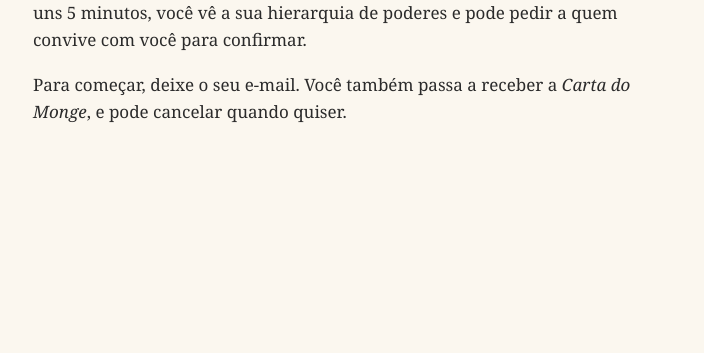
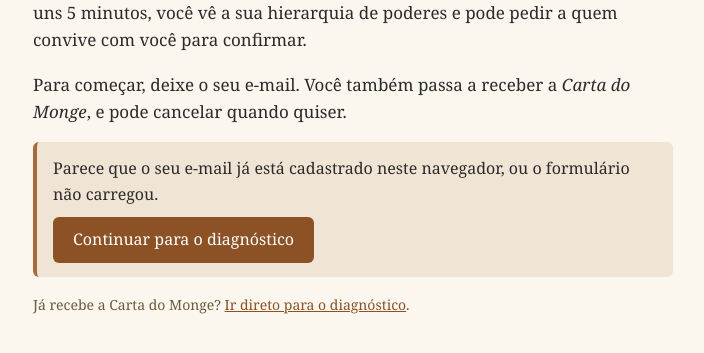
Before and after one commit to marciocontreras/mongedewallstreet-testes, a plain HTML site: page poderes/index.html in a window 1280 px wide. Shown: the part 141-494 px from the top of the page, without its empty margins (287-991 px from the left). Drawn offline with Linux system fonts and the light colour scheme.

Commit message:
Alternativa quando o formulário não aparece
Co-Authored-By: Claude Opus 5.5 <noreply@anthropic.com>

```diff
--- a/poderes/index.html
+++ b/poderes/index.html
@@ -8,6 +8,12 @@
 <p style="font-size:17px;line-height:1.6">São 18 afirmações sobre o que você <b>faz</b>, não sobre o que você acha de si. Em uns 5 minutos, você vê a sua hierarquia de poderes e pode pedir a quem convive com você para confirmar.</p>
 <p style="font-size:17px;line-height:1.6">Para começar, deixe o seu e-mail. Você também passa a receber a <i>Carta do Monge</i>, e pode cancelar quando quiser.</p>
 <script async src="https://subscribe-forms.beehiiv.com/v3/loader.js" data-beehiiv-form="94ab4494-fcff-4b7f-9e65-5e9c5fca2093"></script>
+<div id="mws-fallback" style="display:none;background:#F0E4D4;border-left:4px solid #A66B3C;padding:14px 16px;border-radius:6px;margin-top:16px;font-size:16px;line-height:1.6">
+Parece que o seu e-mail já está cadastrado neste navegador, ou o formulário não carregou.<br>
+<a href="teste/" style="display:inline-block;margin-top:10px;background:#8C5226;color:#fff;padding:10px 20px;border-radius:6px;text-decoration:none">Continuar para o diagnóstico</a>
+</div>
+<p style="font-size:14px;color:#6b5b3a;margin-top:18px">Já recebe a Carta do Monge? <a href="teste/" style="color:#8C5226">Ir direto para o diagnóstico</a>.</p>
+<script>setTimeout(function(){var f=document.querySelector('iframe[src*="beehiiv"],[id*="beehiiv"] iframe,form');var ok=f&&f.offsetHeight>40;if(!ok)document.getElementById('mws-fallback').style.display='block';},5000);</script>
 </div>
 <script type="text/javascript" async src="https://subscribe-forms.beehiiv.com/attribution.js"></script>
 </body></html>
```
